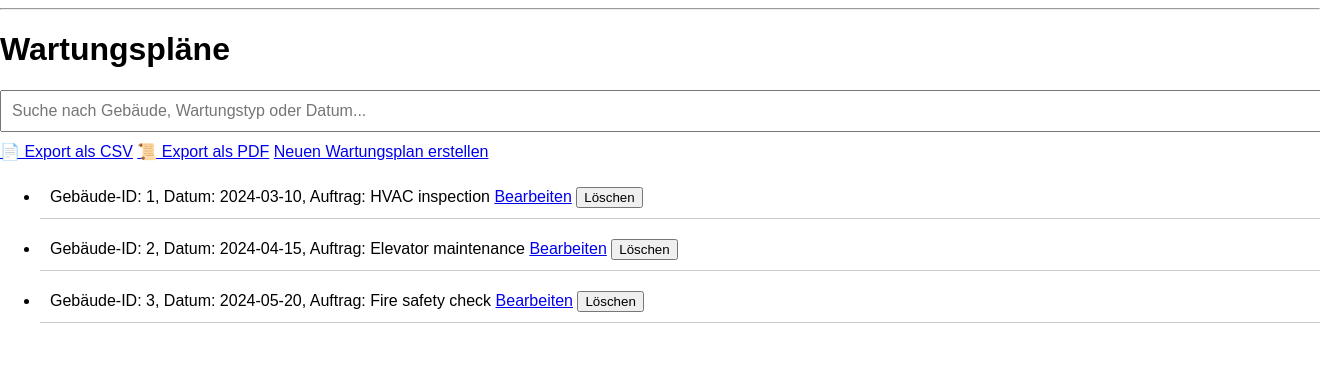
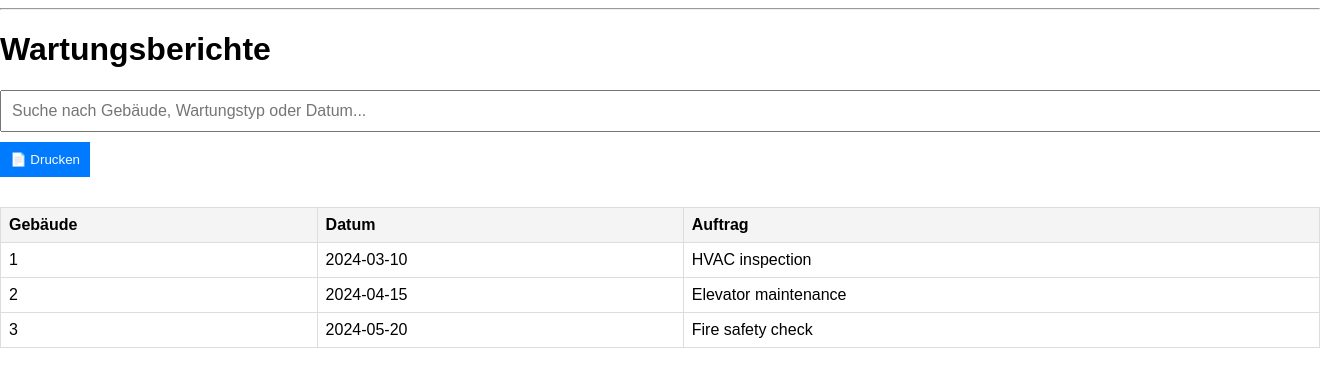
Before and after one commit to twiustudies/facilitymanager, a Flask app: page /maintenance/ in a window 1320 px wide; the page is wider, and only the part inside the window is pictured. Shown: the part 39-426 px from the top of that part. Run offline with Flask 3, Linux system fonts and the light colour scheme.

Commit message:
FM-US-8, print screen

```diff
--- a/templates/maintenance.html
+++ b/templates/maintenance.html
@@ -1,31 +1,32 @@
 {% extends "base.html" %}
 {% block content %}
-<h1>Wartungspläne</h1>
+<h1>Wartungsberichte</h1>
 
 <!-- Suchfeld für Live-Suche -->
 <input type="text" id="searchInput" placeholder="Suche nach Gebäude, Wartungstyp oder Datum..." onkeyup="searchMaintenance()">
 
-<!-- Export-Buttons für CSV und PDF -->
-<a href="{{ url_for('maintenance.export_csv') }}" class="btn">📄 Export als CSV</a>
-<a href="{{ url_for('maintenance.export_pdf') }}" class="btn">📜 Export als PDF</a>
+<!-- Druck-Button -->
+<button onclick="window.print()" class="print-button">📄 Drucken</button>
 
-<!-- Link zum Erstellen eines neuen Wartungsplans -->
-<a href="{{ url_for('maintenance.add_maintenance') }}">Neuen Wartungsplan erstellen</a>
-
-<!-- Wartungsliste -->
-<ul id="maintenanceList">
-  {% for plan in maintenance_plans %}
-  <li class="maintenance-item">
-    <span class="maintenance-data">
-      Gebäude-ID: {{ plan.building_id }}, Datum: {{ plan.date }}, Auftrag: {{ plan.description }}
-    </span>
-    <a href="{{ url_for('maintenance.edit_maintenance', plan_id=plan.id) }}">Bearbeiten</a>
-    <form action="{{ url_for('maintenance.delete_maintenance', plan_id=plan.id) }}" method="post" style="display:inline;">
-      <button type="submit">Löschen</button>
-    </form>
-  </li>
-  {% endfor %}
-</ul>
+<!-- Wartungsberichtstabelle -->
+<table id="maintenanceReport">
+  <thead>
+    <tr>
+      <th>Gebäude</th>
+      <th>Datum</th>
+      <th>Auftrag</th>
+    </tr>
+  </thead>
+  <tbody id="maintenanceList">
+    {% for plan in maintenance_plans %}
+    <tr class="maintenance-item">
+      <td class="maintenance-data">{{ plan.building_id }}</td>
+      <td class="maintenance-data">{{ plan.date }}</td>
+      <td class="maintenance-data">{{ plan.description }}</td>
+    </tr>
+    {% endfor %}
+  </tbody>
+</table>
 
 <!-- Nachricht, wenn keine Ergebnisse gefunden wurden -->
 <p id="noResultsMessage" style="display: none;">Keine Wartungseinträge gefunden.</p>
@@ -37,9 +38,9 @@ function searchMaintenance() {
     let found = false;
 
     items.forEach(item => {
-        let text = item.querySelector(".maintenance-data").textContent.toLowerCase();
+        let text = item.textContent.toLowerCase();
         if (text.includes(input)) {
-            item.style.display = "block";
+            item.style.display = "table-row";
             found = true;
         } else {
             item.style.display = "none";
@@ -51,6 +52,45 @@ function searchMaintenance() {
 </script>
 
 <style>
+  /* Druckfreundliches Design */
+  @media print {
+    body {
+      font-family: Arial, sans-serif;
+      background: white;
+      color: black;
+    }
+    .print-button, #searchInput {
+      display: none; /* Suchfeld & Druck-Button ausblenden */
+    }
+    table {
+      width: 100%;
+      border-collapse: collapse;
+      margin-top: 20px;
+    }
+    th, td {
+      border: 1px solid black;
+      padding: 8px;
+      text-align: left;
+    }
+    th {
+      background-color: #f4f4f4;
+    }
+  }
+
+  /* Standard Ansicht */
+  .print-button {
+    padding: 10px;
+    background: #007bff;
+    color: white;
+    border: none;
+    cursor: pointer;
+    margin-bottom: 10px;
+  }
+
+  .print-button:hover {
+    background: #0056b3;
+  }
+
   #searchInput {
     width: 100%;
     padding: 10px;
@@ -58,10 +98,20 @@ function searchMaintenance() {
     font-size: 16px;
   }
 
-  .maintenance-item {
-    margin: 10px 0;
-    padding: 10px;
-    border-bottom: 1px solid #ccc;
+  table {
+    width: 100%;
+    border-collapse: collapse;
+    margin-top: 20px;
+  }
+
+  th, td {
+    border: 1px solid #ddd;
+    padding: 8px;
+    text-align: left;
+  }
+
+  th {
+    background-color: #f4f4f4;
   }
 </style>
 
```
